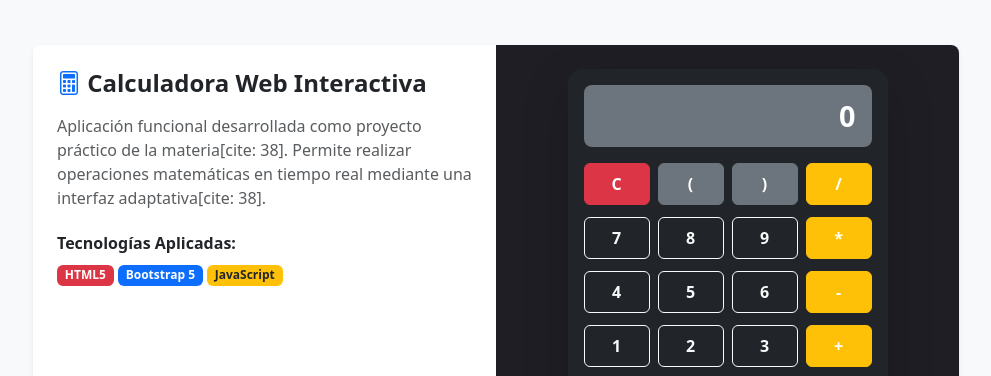
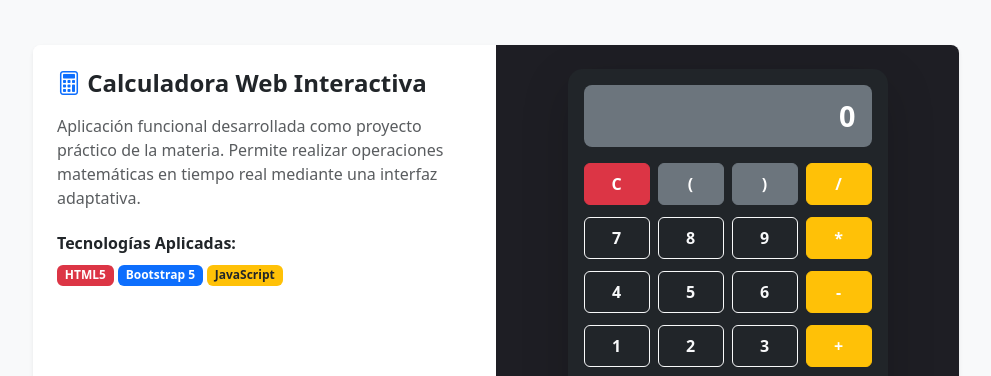
Before and after one commit to Keyrelic/Keyrelic, a plain HTML site: page index.html in a window 1280 px wide. Shown: the part 1379-1755 px from the top of the page, without its empty margins (144-1135 px from the left). Drawn offline with nearby package versions, Linux system fonts and the light colour scheme.

Commit message:
Update index.html

```diff
--- a/index.html
+++ b/index.html
@@ -129,7 +129,7 @@
                             <div class="col-md-6 p-4 d-flex flex-column justify-content-between bg-white text-dark">
                                 <div>
                                     <h4 class="fw-bold mb-3"><i class="bi bi-calculator text-primary"></i> Calculadora Web Interactiva</h4>
-                                    <p class="text-muted">Aplicación funcional desarrollada como proyecto práctico de la materia[cite: 38]. Permite realizar operaciones matemáticas en tiempo real mediante una interfaz adaptativa[cite: 38].</p>
+                                    <p class="text-muted">Aplicación funcional desarrollada como proyecto práctico de la materia. Permite realizar operaciones matemáticas en tiempo real mediante una interfaz adaptativa.</p>
 
                                     <h6 class="fw-bold mt-4">Tecnologías Aplicadas:</h6>
                                     <div class="mb-3">
```
